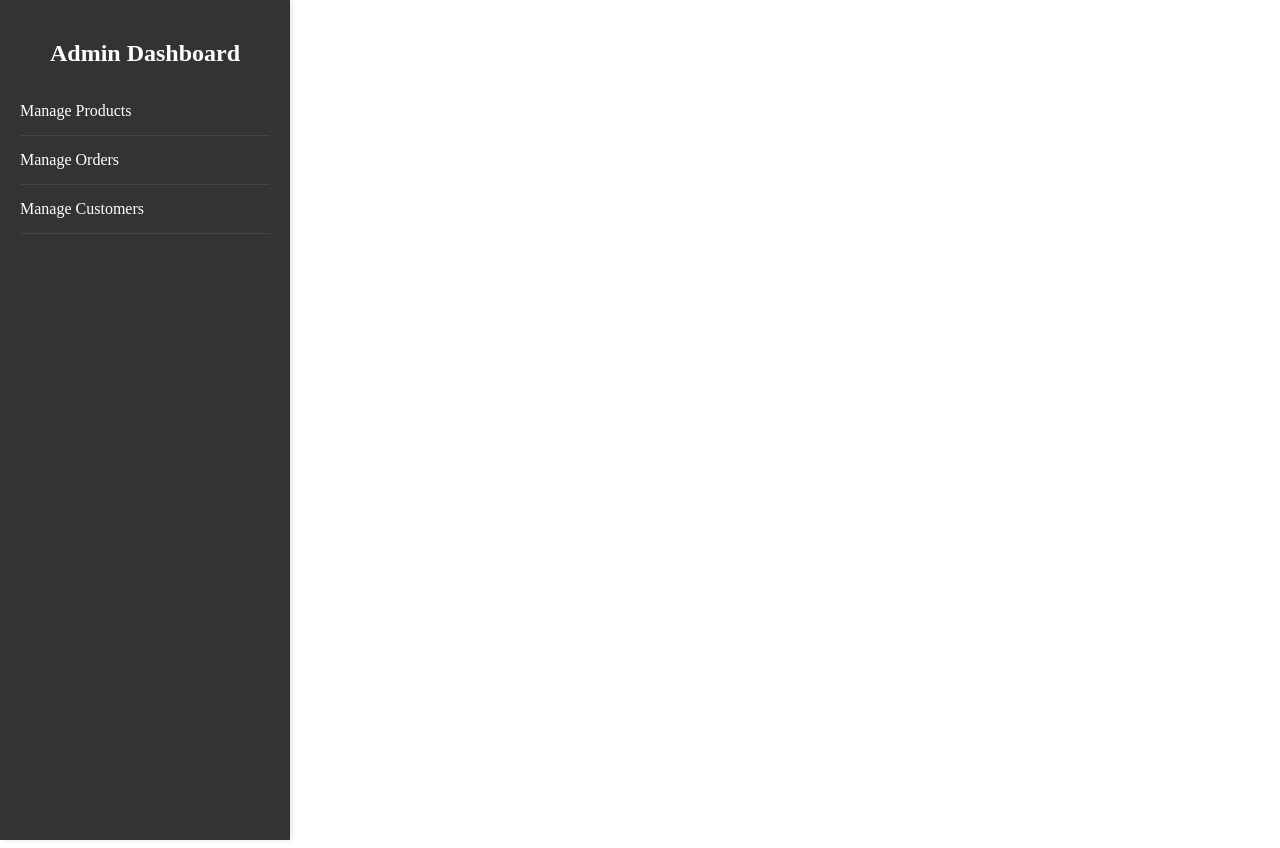
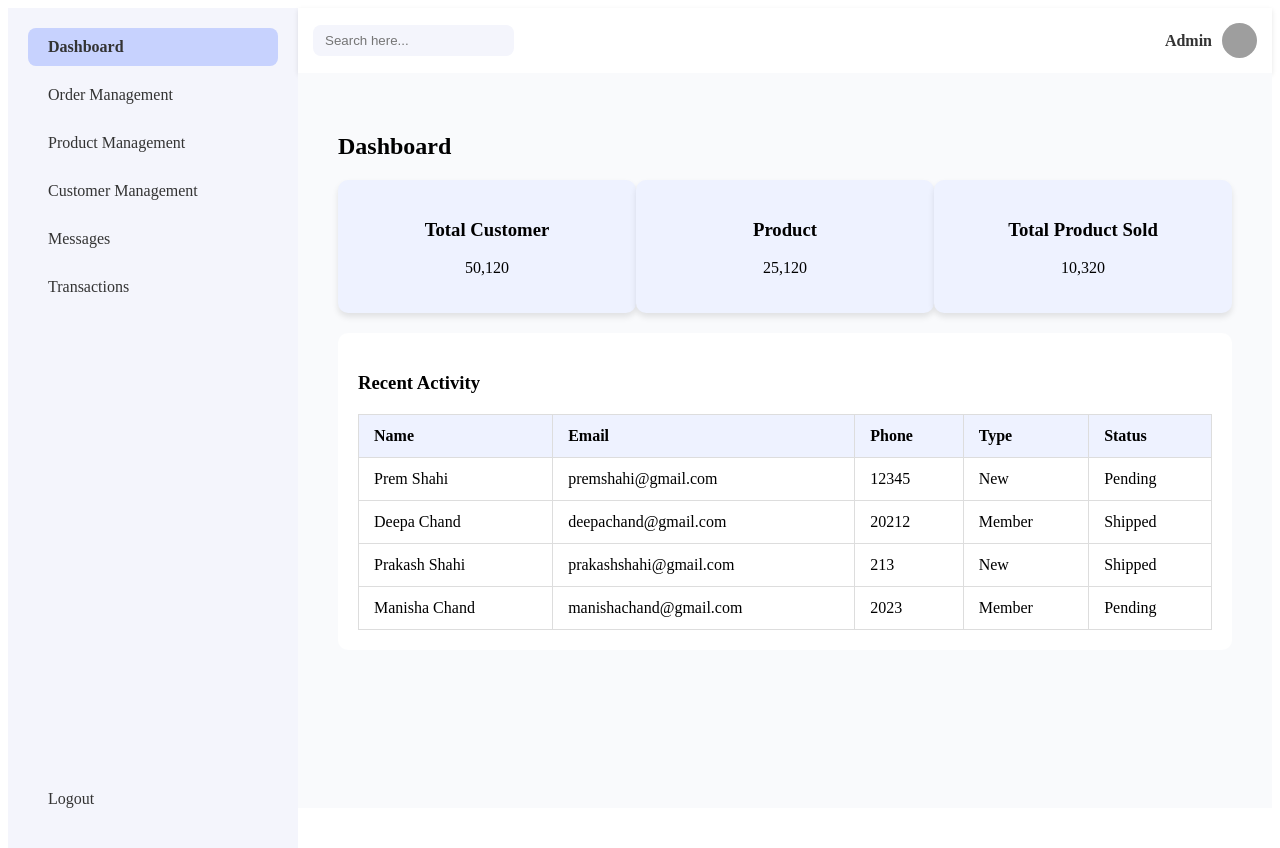
Before and after one commit to KritanShahi/FashionForge, a React (Create React App) app: page /admin in a window 1280 px wide. Before the commit the page ends 800 px from the top, so only its background shows below. Built offline with nearby package versions, Linux system fonts and the light colour scheme; grey boxes are pictures that could not be loaded.

Commit message:
modify admin panel

```diff
--- a/src/App.js
+++ b/src/App.js
@@ -1,30 +1,29 @@
-import {BrowserRouter,Route,Routes} from 'react-router-dom';
+import { BrowserRouter, Route, Routes } from 'react-router-dom';
 import Login from './component/Login';
 import Signup from './component/Signup';
 import Home from './component/Home';
 import AdminDashboard from './component/AdminDashboard';
+import Dashboard from './component/Dashboard'; // Import Dashboard component
 import CustomerManagement from './component/CustomerManagement';
 import OrderManagement from './component/OrderManagement';
-import ProductManagement from './component/ProductManagement'
+import ProductManagement from './component/ProductManagement';
 
-export default function App(){
+export default function App() {
+  return (
+    <BrowserRouter>
+      <Routes>
+        <Route path="/" element={<Login />} />
+        <Route path="/signup" element={<Signup />} />
+        <Route path="/home" element={<Home />} />
 
-
-return(
-
-<BrowserRouter>
-<Routes>
-
-<Route path='/' element={<Login></Login>}></Route>
-<Route path='/signup' element={<Signup></Signup>}></Route>
-<Route path='/home' element={<Home></Home>}></Route>
-<Route path='/admin/*' element={<AdminDashboard></AdminDashboard>}></Route>
-<Route path='/customer' element={<CustomerManagement></CustomerManagement>}></Route>
-<Route path='/order' element={<OrderManagement></OrderManagement>}></Route>
-<Route path='/product' element={<ProductManagement></ProductManagement>}></Route>
-</Routes>
-</BrowserRouter>
-
-);
-
+        {/* Nest the routes under AdminDashboard */}
+        <Route path="/admin" element={<AdminDashboard />}>
+          <Route index element={<Dashboard />} /> {/* Default dashboard route */}
+          <Route path="customer" element={<CustomerManagement />} />
+          <Route path="order" element={<OrderManagement />} />
+          <Route path="product" element={<ProductManagement />} />
+        </Route>
+      </Routes>
+    </BrowserRouter>
+  );
 }
--- a/src/component/AdminDashboard.jsx
+++ b/src/component/AdminDashboard.jsx
@@ -1,80 +1,138 @@
 import React from 'react';
-import { Route, Routes, Link } from 'react-router-dom';
+import { Outlet, useNavigate } from 'react-router-dom';
 import styled from 'styled-components';
-import ManageProducts from './ProductManagement';
-import OrderManagement from './OrderManagement';
-import CustomerManagement from './CustomerManagement';
 
-const AdminDashboard = () => (
-  <DashboardWrapper>
-    <Sidebar>
-      <h2>Admin Dashboard</h2>
-      <nav>
-        <ul>
-          <li><NavLink to="/admin/products">Manage Products</NavLink></li>
-          <li><NavLink to="/admin/orders">Manage Orders</NavLink></li>
-          <li><NavLink to="/admin/customers">Manage Customers</NavLink></li>
-        </ul>
-      </nav>
-    </Sidebar>
-    <Content>
-      <Routes>
-        <Route path="/products" element={<ManageProducts />} />
-        <Route path="/orders" element={<OrderManagement />} />
-        <Route path="/customers" element={<CustomerManagement />} />
-      </Routes>
-    </Content>
-  </DashboardWrapper>
-);
+const AdminDashboard = () => {
+  const navigate = useNavigate();
 
-const DashboardWrapper = styled.div`
+  return (
+    <Container>
+      <Sidebar>
+        <SidebarMenu>
+          <SidebarActiveItem onClick={() => navigate('/admin')}>Dashboard</SidebarActiveItem>
+          <SidebarItem onClick={() => navigate('/admin/order')}>Order Management</SidebarItem>
+          <SidebarItem onClick={() => navigate('/admin/product')}>Product Management</SidebarItem>
+          <SidebarItem onClick={() => navigate('/admin/customer')}>Customer Management</SidebarItem>
+          <SidebarItem onClick={() => console.log("Navigate to Comments")}>Messages</SidebarItem>
+          <SidebarItem onClick={() => console.log("Navigate to Share")}>Transactions</SidebarItem>
+        </SidebarMenu>
+        <SidebarFooter>
+
+          <SidebarItem onClick={() => console.log("Logout")}>Logout</SidebarItem>
+        </SidebarFooter>
+      </Sidebar>
+
+      <Content>
+        <TopNavBar>
+          <SearchBar placeholder="Search here..." />
+          <Profile>
+            <ProfileName>Admin</ProfileName>
+            <ProfileImage src="https://tse4.mm.bing.net/th?id=OIG3.9vucNfp64foDhbSJD8nT&pid=ImgGn" alt="Profile" />
+          </Profile>
+        </TopNavBar>
+
+        <MainContent>
+          <Outlet /> {/* This renders Dashboard, OrderManagement, etc., based on the route */}
+        </MainContent>
+      </Content>
+    </Container>
+  );
+};
+
+// Styled Components
+const Container = styled.div`
   display: flex;
+  height: 100vh;
 `;
 
 const Sidebar = styled.div`
   width: 250px;
   height: 100vh;
-  background-color: #333;
-  color: #fff;
-  position: fixed;
-  top: 0;
-  left: 0;
+  background-color: #f4f5fc;
   padding: 20px;
-  box-shadow: 2px 0 5px rgba(0,0,0,0.1);
+  display: flex;
+  flex-direction: column;
+  justify-content: space-between;
+`;
 
-  h2 {
-    text-align: center;
-  }
+const SidebarMenu = styled.div`
+  display: flex;
+  flex-direction: column;
+`;
 
-  ul {
-    list-style: none;
-    padding: 0;
-  }
+const SidebarItem = styled.div`
+  padding: 10px 20px;
+  font-size: 1rem;
+  color: #333;
+  cursor: pointer;
+  border-radius: 8px;
+  margin-bottom: 10px;
+  display: flex;
+  align-items: center;
 
-  ul li {
-    padding: 15px 0;
-    border-bottom: 1px solid #444;
+  &:hover {
+    background-color: #d1d9ff;
+    color: #3f3d56;
   }
 `;
 
-const NavLink = styled(Link)`
-  color: #fff;
-  text-decoration: none;
-  display: block;
+const SidebarActiveItem = styled(SidebarItem)`
+  background-color: #c7d2fe;
+  font-weight: bold;
+  color: #333;
+`;
 
-  &:hover {
-    background-color: #575757;
-  }
+const SidebarFooter = styled.div`
+  display: flex;
+  justify-content: space-between;
+  align-items: center;
 `;
 
 const Content = styled.div`
-  margin-left: 250px;
+  flex: 1;
+  display: flex;
+  flex-direction: column;
+  background-color: #f9fafc;
+`;
+
+const TopNavBar = styled.div`
+  display: flex;
+  justify-content: space-between;
+  align-items: center;
+  padding: 15px;
+  background-color: #fff;
+  box-shadow: 0 2px 5px rgba(0, 0, 0, 0.1);
+`;
+
+const SearchBar = styled.input`
+  padding: 8px 12px;
+  border: none;
+  border-radius: 8px;
+  background-color: #f4f5fc;
+  outline: none;
+`;
+
+const Profile = styled.div`
+  display: flex;
+  align-items: center;
+`;
+
+const ProfileName = styled.span`
+  font-weight: bold;
+  color: #333;
+`;
+
+const ProfileImage = styled.img`
+  width: 35px;
+  height: 35px;
+  border-radius: 50%;
+  margin-left: 10px;
+`;
+
+const MainContent = styled.div`
+  flex: 1;
   padding: 20px;
-
-  h2 {
-    color: #333;
-    font-size: 24px;
-  }
+  background-color: #f9fafc;
 `;
 
 export default AdminDashboard;
--- /dev/null
+++ b/src/component/Dashboard.jsx
@@ -0,0 +1,117 @@
+// src/Dashboard.js
+import React from 'react';
+import styled from 'styled-components';
+
+const Dashboard = () => (
+  <MainContent>
+    <h2>Dashboard</h2>
+    <CardContainer>
+      <Card>
+        <h3>Total Customer</h3>
+        <p>50,120</p>
+      </Card>
+      <Card>
+        <h3>Product</h3>
+        <p>25,120</p>
+      </Card>
+      <Card>
+        <h3>Total Product Sold</h3>
+        <p>10,320</p>
+      </Card>
+    </CardContainer>
+    <RecentActivity>
+      <h3>Recent Activity</h3>
+      <StyledTable>
+        <thead>
+          <tr>
+            <th>Name</th>
+            <th>Email</th>
+            <th>Phone</th>
+            <th>Type</th>
+            <th>Status</th>
+          </tr>
+        </thead>
+        <tbody>
+          <tr>
+            <td>Prem Shahi</td>
+            <td>premshahi@gmail.com</td>
+            <td>12345</td>
+            <td>New</td>
+            <td>Pending</td>
+          </tr>
+          <tr>
+            <td>Deepa Chand</td>
+            <td>deepachand@gmail.com</td>
+            <td>20212</td>
+            <td>Member</td>
+            <td>Shipped</td>
+          </tr>
+          <tr>
+            <td>Prakash Shahi</td>
+            <td>prakashshahi@gmail.com</td>
+            <td>213</td>
+            <td>New</td>
+            <td>Shipped</td>
+          </tr>
+          <tr>
+            <td>Manisha Chand</td>
+            <td>manishachand@gmail.com</td>
+            <td>2023</td>
+            <td>Member</td>
+            <td>Pending</td>
+          </tr>
+        </tbody>
+      </StyledTable>
+    </RecentActivity>
+  </MainContent>
+);
+
+const MainContent = styled.div`
+  flex: 1;
+  padding: 20px;
+  background-color: #f9fafc;
+`;
+
+const CardContainer = styled.div`
+  display: flex;
+  justify-content: space-around;
+  margin-bottom: 20px;
+`;
+
+const Card = styled.div`
+  width: 30%;
+  padding: 20px;
+  background-color: #eef2ff;
+  border-radius: 10px;
+  text-align: center;
+  box-shadow: 0 4px 6px rgba(0, 0, 0, 0.1);
+`;
+
+const RecentActivity = styled.div`
+  background-color: #fff;
+  padding: 20px;
+  border-radius: 10px;
+`;
+
+const StyledTable = styled.table`
+  width: 100%;
+  border-collapse: collapse;
+  margin-top: 20px;
+
+  th, td {
+    padding: 12px 15px;
+    border: 1px solid #ddd;
+    text-align: left;
+  }
+
+  th {
+    background-color: #eef2ff;
+    font-weight: bold;
+  }
+
+  tbody tr:hover {
+    background-color: #f4f5fc;
+  }
+`;
+
+export default Dashboard;
```
